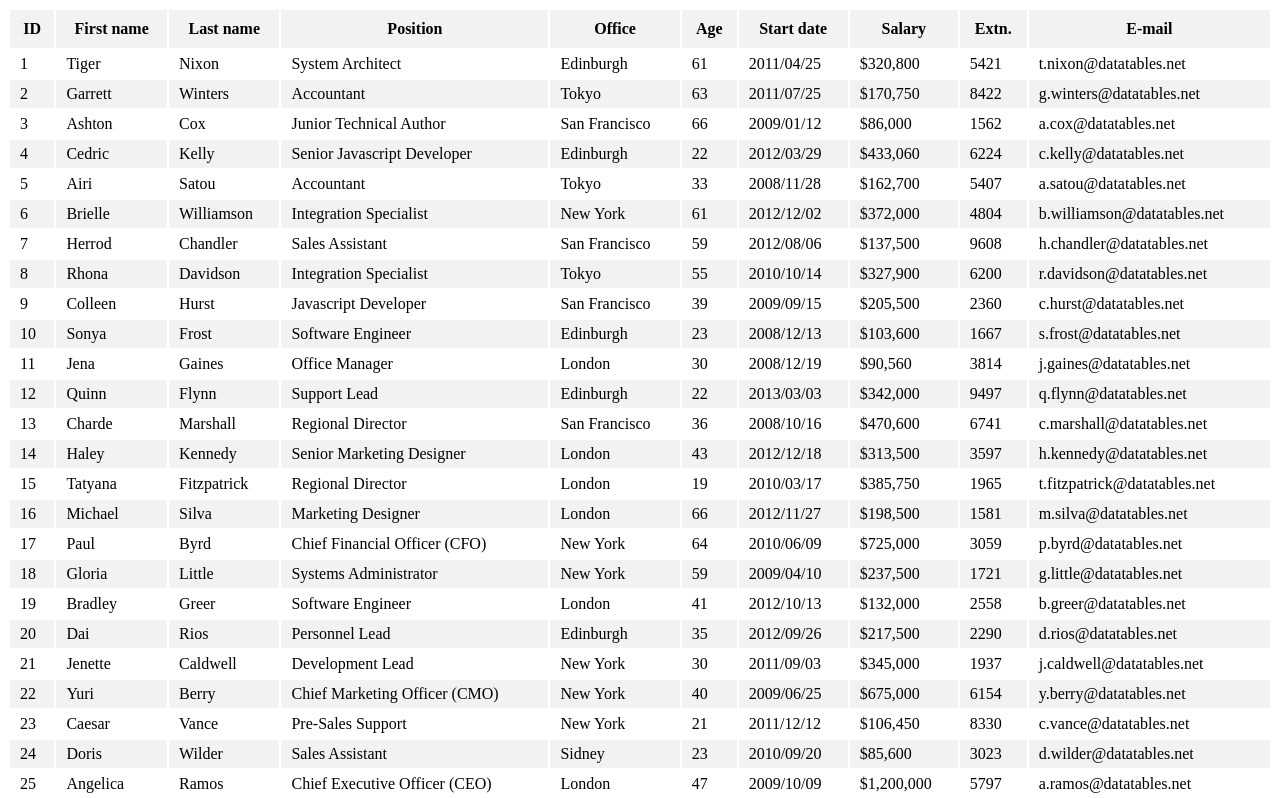
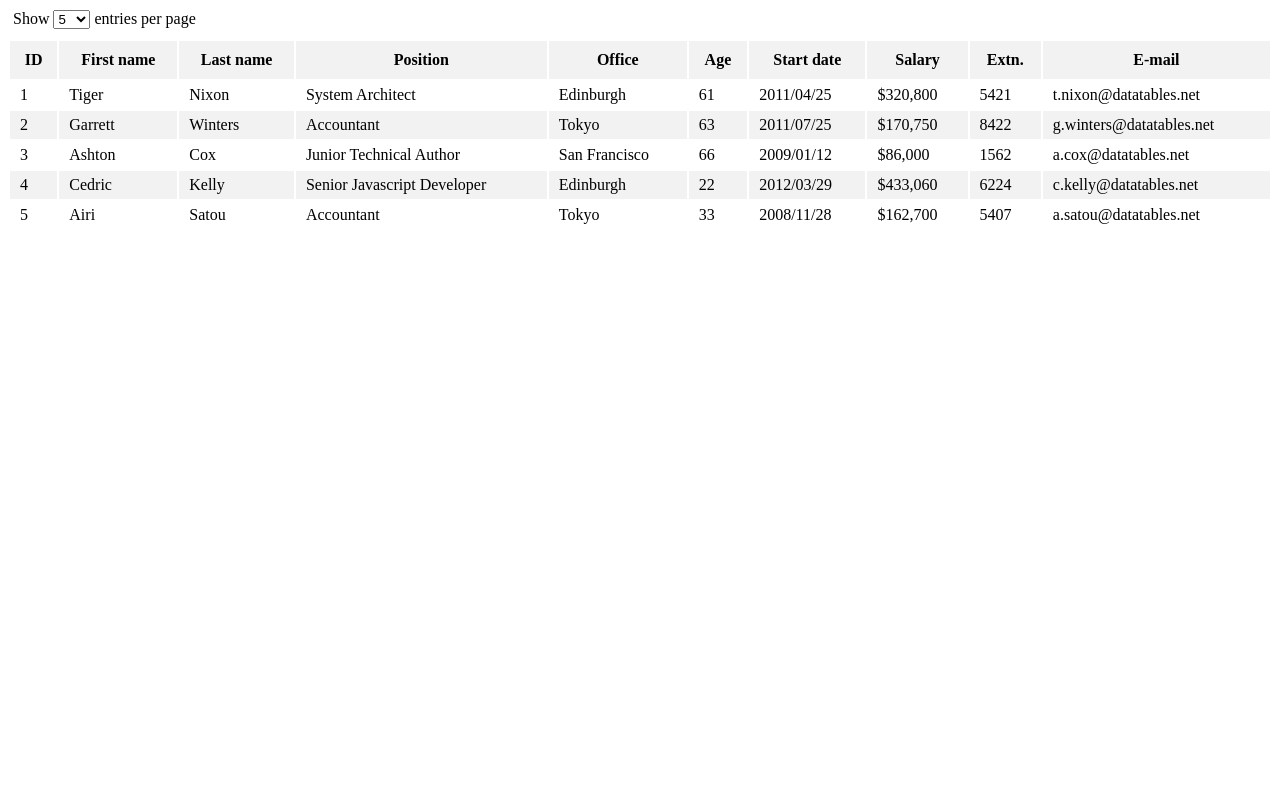
Before and after one commit to KarmazKseniia/eHub, an Angular app: page / in a window 1280 px wide. Shown: the top 798 px of the page. Built offline with nearby package versions, Linux system fonts and the light colour scheme.

Commit message:
Pagination component created, items per page select logic

```diff
--- /dev/null
+++ b/src/app/pagination/pagination.component.html
@@ -0,0 +1,16 @@
+<div class="itemsPerPage">
+  <span>Show </span>
+  <select [formControl]="itemsPerPageSelect" (change)="changeItemsPerPage($event)">
+    <option *ngFor="let opt of OPTIONS" [ngValue]="opt">{{opt}}</option>
+  </select>
+  <span> entries per page</span>
+</div>
+
+
+<!--<div>
+  <span>Showing</span> 1 <span>to</span> 5 <span>of</span> 57 <span>entries</span>
+</div>
+
+<div>
+  Pagination
+</div>-->
--- /dev/null
+++ b/src/app/pagination/pagination.component.scss
@@ -0,0 +1,3 @@
+.itemsPerPage {
+  margin: 10px 5px;
+}
--- /dev/null
+++ b/src/app/pagination/pagination.component.ts
@@ -0,0 +1,26 @@
+import {Component, EventEmitter, Input, OnInit, Output} from '@angular/core';
+import {FormControl} from "@angular/forms";
+
+@Component({
+  selector: 'app-pagination',
+  templateUrl: './pagination.component.html',
+  styleUrls: ['./pagination.component.scss']
+})
+export class PaginationComponent implements OnInit {
+  @Input() itemsCount: number;
+  @Input() itemsPerPage: number = 5;
+  @Output() itemsPerPageChanged = new EventEmitter<number>();
+  OPTIONS = [5, 10, 15, 20]; // TODO: make config file
+  itemsPerPageSelect: FormControl;
+
+  constructor() {
+  }
+
+  ngOnInit() {
+    this.itemsPerPageSelect = new FormControl(this.itemsPerPage);
+  }
+
+  changeItemsPerPage(e) {
+    this.itemsPerPageChanged.emit(this.itemsPerPageSelect.value);
+  }
+}
--- a/src/app/table-view/table-view.component.html
+++ b/src/app/table-view/table-view.component.html
@@ -1,13 +1,20 @@
-<table *ngIf="dataSource">
+<div *ngIf="dataSource">
+
+  <app-pagination
+    [itemsCount]="dataSource.length" [itemsPerPage]="itemsPerPage"
+    (itemsPerPageChanged)="itemsPerPageChanged($event)"></app-pagination>
+
+  <table>
     <tr>
       <th *ngFor="let column of dataColumns" (click)="sort(column)"
           [ngClass]="{sorted: column == sorted, desc: column == sorted && !order}">
         {{column}}
       </th>
     </tr>
-  <tr *ngFor="let item of dataSource">
+    <tr *ngFor="let item of dataSource | slice:0:itemsPerPage">
       <td *ngFor="let column of dataColumns">
         {{item[column]}}
       </td>
     </tr>
   </table>
+</div>
--- a/src/app/table-view/table-view.component.ts
+++ b/src/app/table-view/table-view.component.ts
@@ -9,10 +9,11 @@ import {JsonDataService} from "../services/json-data.service";
 export class TableViewComponent implements OnInit {
   dataColumns: Array<string>;
   dataSource: Array<any>;
+
   order: boolean;
   sorted: string;
 
-  // @ViewChild(MatSort, {static: true}) sort: MatSort;
+  itemsPerPage: number = 5;
 
   constructor(private dataService: JsonDataService) {
   }
@@ -31,4 +32,7 @@ export class TableViewComponent implements OnInit {
     console.log(this.dataSource)
   }
 
+  itemsPerPageChanged(itemsCount) {
+    this.itemsPerPage = itemsCount;
+  }
 }
```
Also changed, not shown: src/app/app.component.html (+0 -18 lines), src/app/app.module.ts (+8 -3 lines), 1 other file (tests, documents, lock files or other folders). Lines whose indentation alone changed are shown as unchanged.
